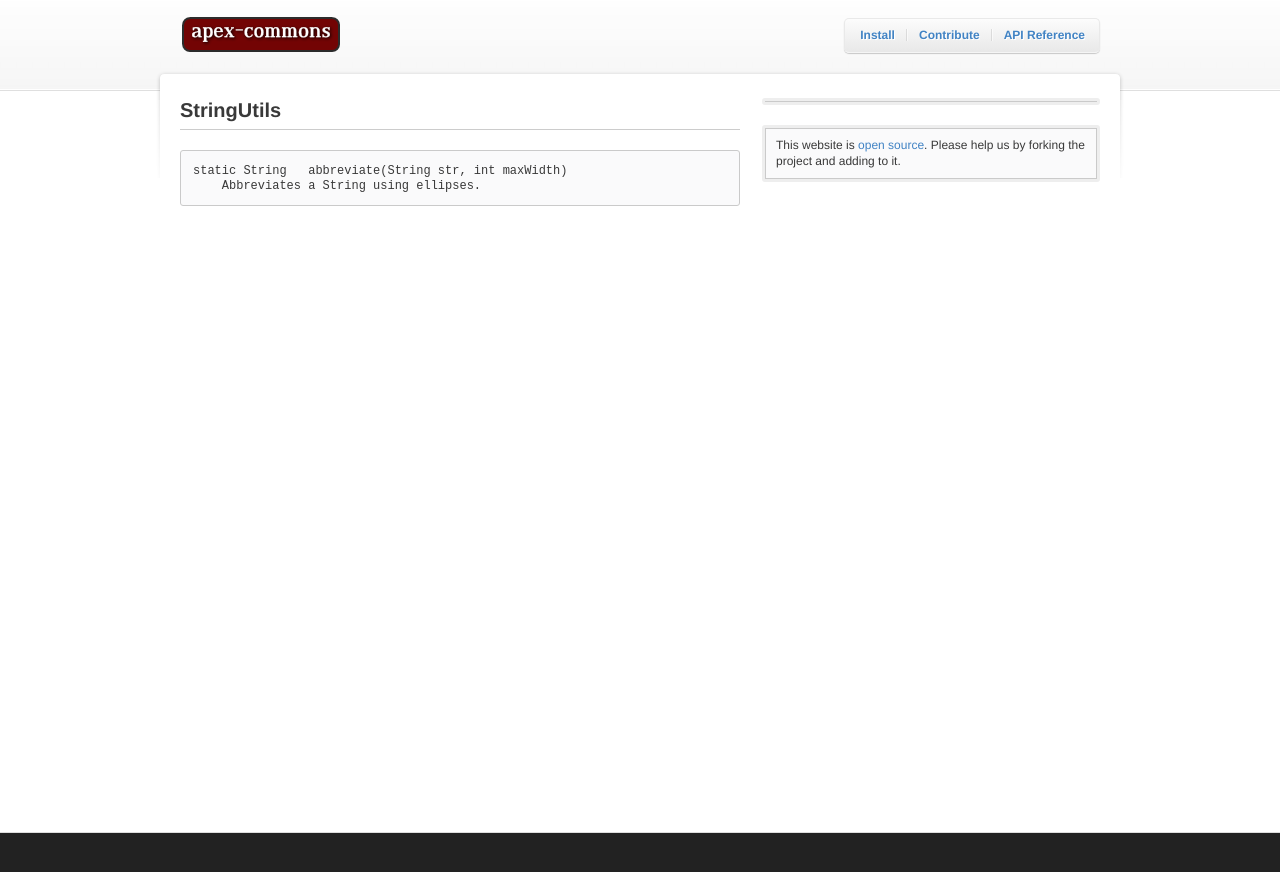
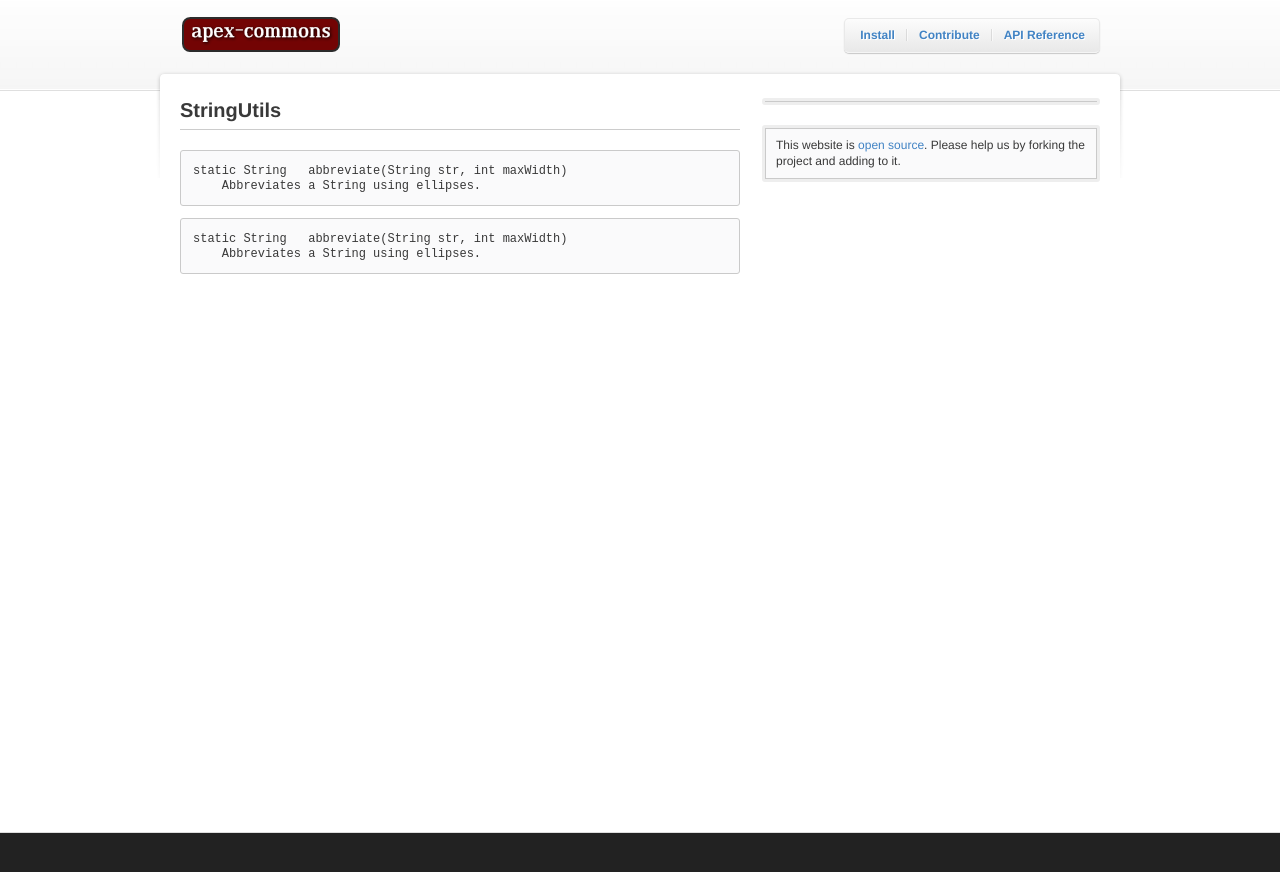
Before and after one commit to apex-commons/apex-commons.github.com, a Jekyll site: the page built from _posts/2011-05-11-stringutils.markdown, in a window 1280 px wide. Shown: the top 872 px of the page. Built offline with Jekyll 4.4.1, drawn with Linux system fonts in a browser that asks for light colours.

Commit message:
Edited _posts/2011-05-11-stringutils.markdown via GitHub

```diff
--- a/_posts/2011-05-11-stringutils.markdown
+++ b/_posts/2011-05-11-stringutils.markdown
@@ -7,3 +7,8 @@
 	static String 	abbreviate(String str, int maxWidth)
         Abbreviates a String using ellipses.
 {:ruby}
+
+
+
+	static String 	abbreviate(String str, int maxWidth)
+        Abbreviates a String using ellipses.
```
